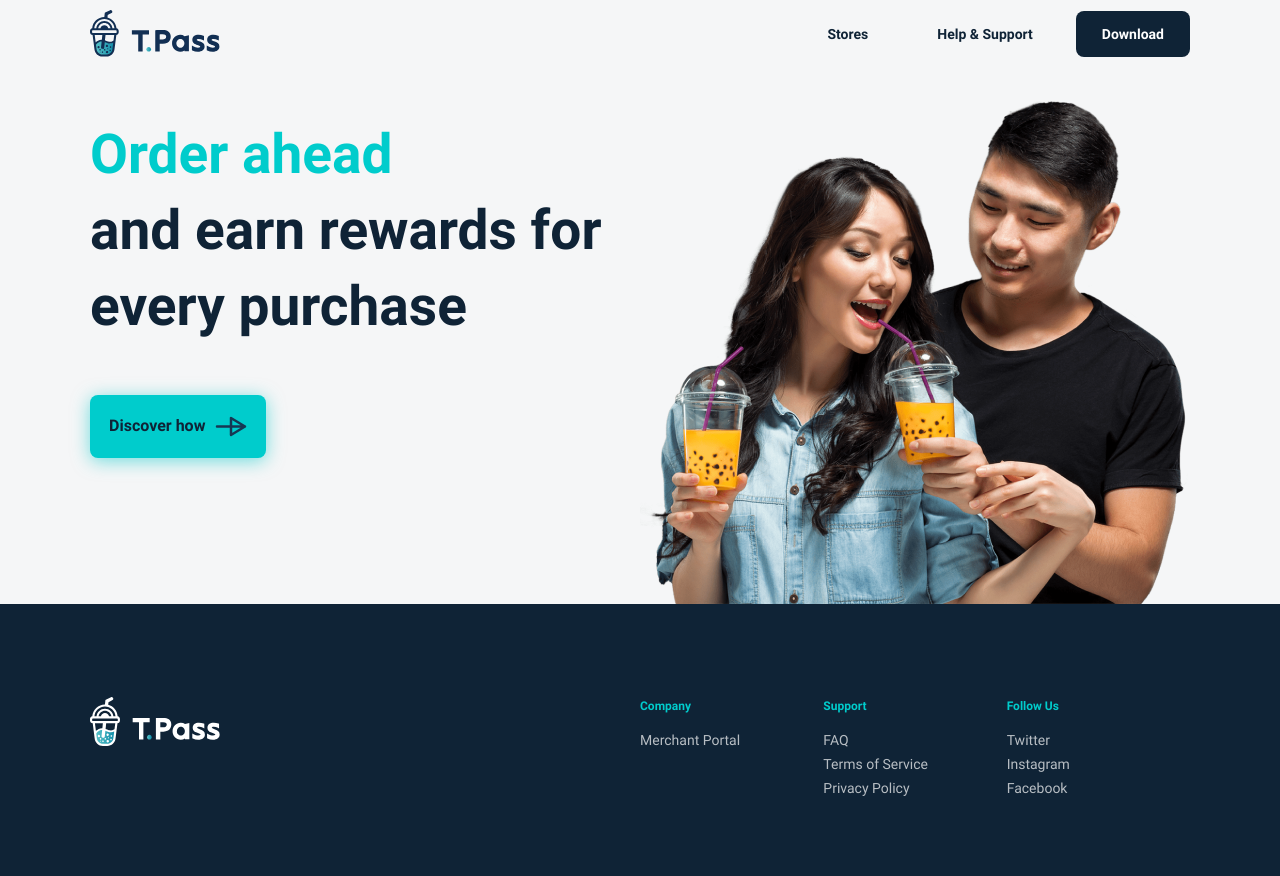
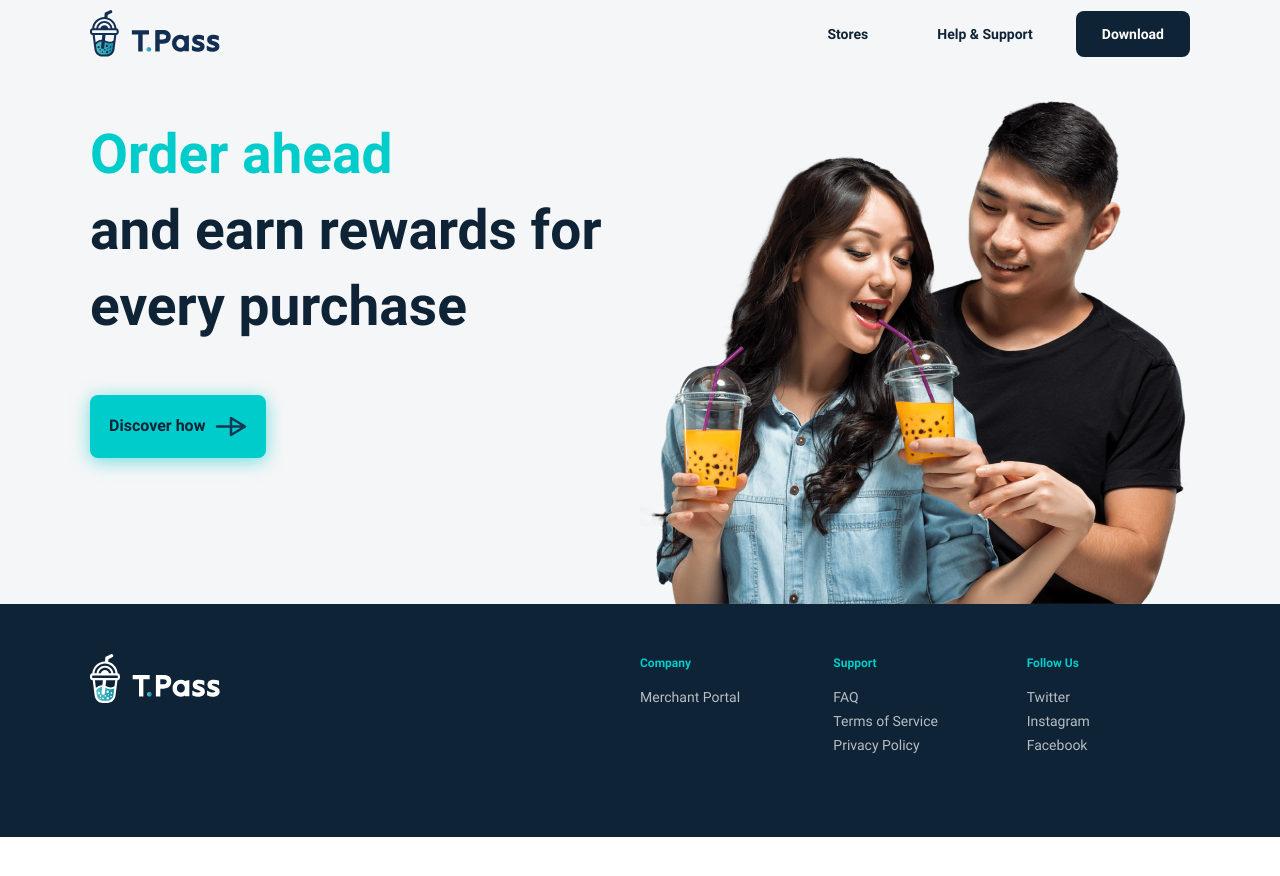
Before and after one commit to helgaNike/tpass, a website built with Vite: page index.html in a window 1280 px wide. After the commit the page ends 837 px from the top, so only its background shows below. Built offline with nearby package versions, Linux system fonts and the light colour scheme; files whose address does not match are found by name.

Commit message:
Footer responsive

```diff
--- a/css/footer.css
+++ b/css/footer.css
@@ -2,6 +2,61 @@
     background-color: var(--dark);
 }
 
+.footer__inner {
+    padding-top: 50px;
+    padding-bottom: 50px;
+    position: relative;
+}
+
+.footer__logo {
+    display: none;
+    ;
+}
+
+.footer__nav {
+    text-align: center;
+}
+
+.footer__menu:not(:last-child) {
+    margin-bottom: 30px;
+}
+
+@media (min-width: 500px) {
+    .footer__menu {
+        margin-bottom: 0;
+    }
+    .footer__nav {
+        display: grid;
+        gap: 30px;
+        grid-template-columns: 1fr 1fr 1fr;
+        text-align: left;
+    }
+}
+
+@media (min-width: 700px) {
+    .footer__logo {
+        display: block;
+    }
+
+    .footer__inner {
+        display: grid;
+        grid-template-columns: 130px 1fr;
+        gap: 80px;
+    }
+}
+
+@media (min-width: 900px) {
+    .footer__inner {
+        grid-template-columns: 1fr 1fr;
+        gap: 0;
+    }
+}
+
+@media (min-width: 1300px) {
+    .footer__inner {
+        padding-top: 93px;
+        padding-bottom: 100px;
+    }
     .footer__inner::before {
         content: "";
         width: 230px;
@@ -27,15 +82,4 @@
         margin-left: -5px;
     }
 
-.footer__inner {
-    padding-top: 93px;
-    padding-bottom: 100px;
-    display: grid;
-    grid-template-columns: 1fr 1fr;
-    position: relative;
 }
-
-.footer__nav {
-    display: grid;
-    grid-template-columns: 1fr 1fr 1fr;
-}
--- a/index.html
+++ b/index.html
@@ -41,7 +41,7 @@
       <div class="footer__inner container">
         <img src="./img/logo-white.svg" alt="Site logo" class="footer__logo">
         <nav class="footer__nav">
-          <div class="footer-menu">
+          <div class="footer__menu footer-menu">
             <div class="footer-menu__title">Company</div>
             <ul class="footer-menu__items">
               <li class="footer-menu_item">
@@ -49,7 +49,7 @@
               </li>
             </ul>
           </div>
-          <div class="footer-menu">
+          <div class="footer__menu footer-menu">
             <div class="footer-menu__title">Support</div>
             <ul class="footer-menu__items">
               <li class="footer-menu_item">
@@ -63,7 +63,7 @@
               </li>
             </ul>
           </div>
-          <div class="footer-menu">
+          <div class="footer__menu footer-menu">
             <div class="footer-menu__title">Follow Us</div>
             <ul class="footer-menu__items">
               <li class="footer-menu_item">
```
Lines whose indentation alone changed are shown as unchanged.
